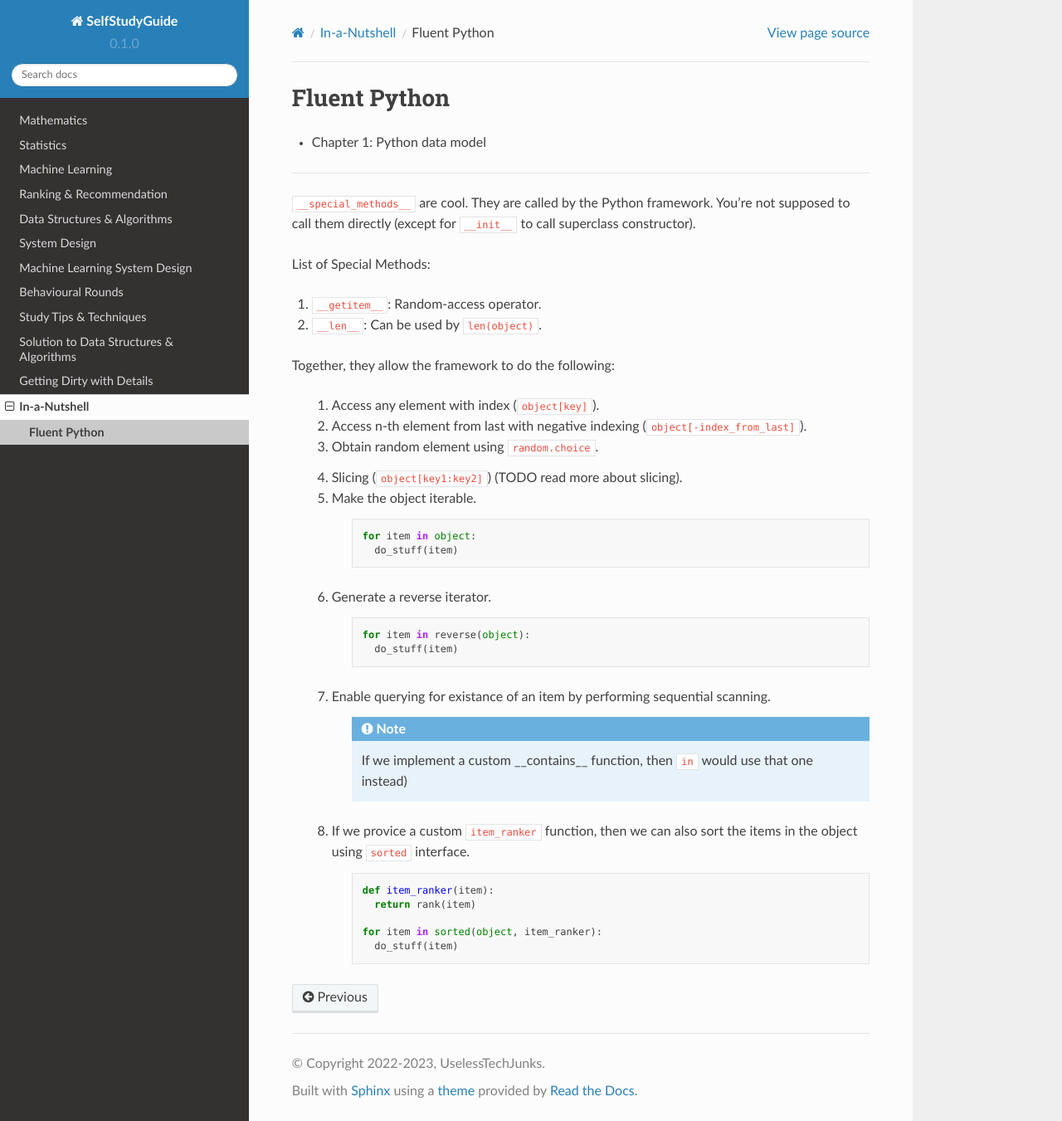
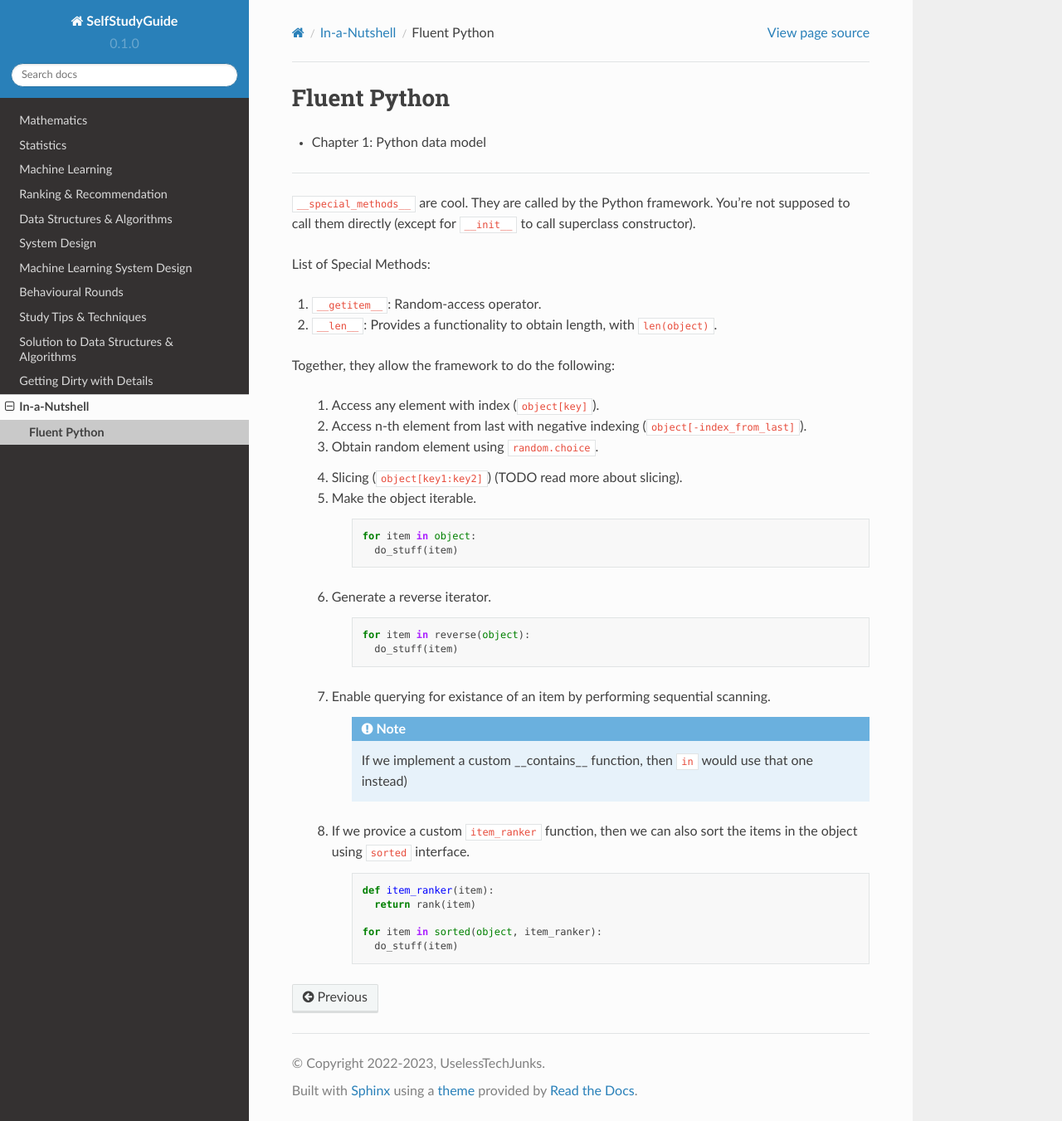
Before and after one commit to uselesstechjunks/leetcode, a Sphinx documentation site: the page built from docs/source/fluent-python.rst, in a window 1280 px wide and 1351 px high. Shown: the whole window at 83% size. Built offline with Sphinx 7.4.7 and the Read the Docs theme 2.0.0, drawn with Linux system fonts in a browser that asks for light colours.

Commit message:
Update fluent-python.rst

```diff
--- a/docs/source/fluent-python.rst
+++ b/docs/source/fluent-python.rst
@@ -9,7 +9,7 @@ Fluent Python
 List of Special Methods:
 
 #. ``__getitem__``: Random-access operator.
-#. ``__len__``: Can be used by ``len(object)``.
+#. ``__len__``: Provides a functionality to obtain length, with ``len(object)``.
 
 Together, they allow the framework to do the following:
 
```
